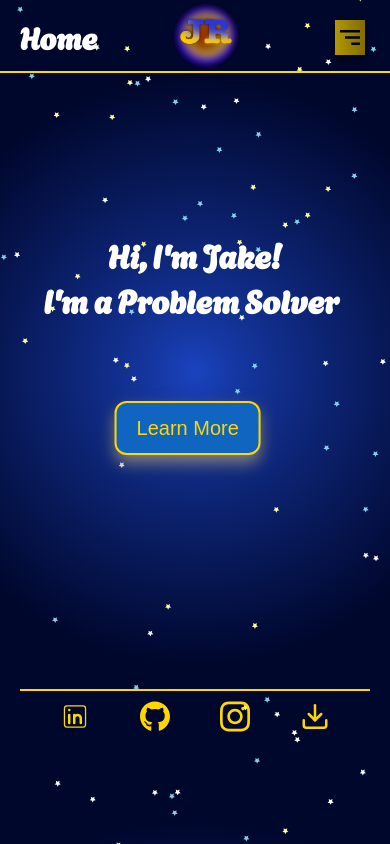
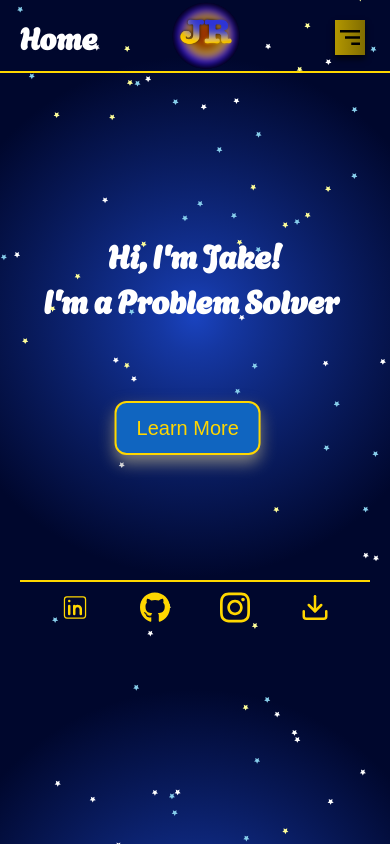
Before and after one commit to Humanfntorch/Web-Portfolio, a React (Create React App) app: page / in a window 390 px wide. Built offline with nearby package versions, Linux system fonts and the light colour scheme.

Commit message:
Reduced requirements for tablet landscape mode, adjusted viewport height changes for landscape mode

```diff
--- a/src/styles/app.css
+++ b/src/styles/app.css
@@ -59,9 +59,9 @@ body {
 
 /* Tablet landscape mode */
 @media only screen and (max-width: 1400px) {
-    @media only screen and (min-height: 1000px) {
+    @media only screen and (min-height: 700px) {
         .wrapper {
-            height: 90vh;
+            height: 75vh;
         }
     }
 }
```
